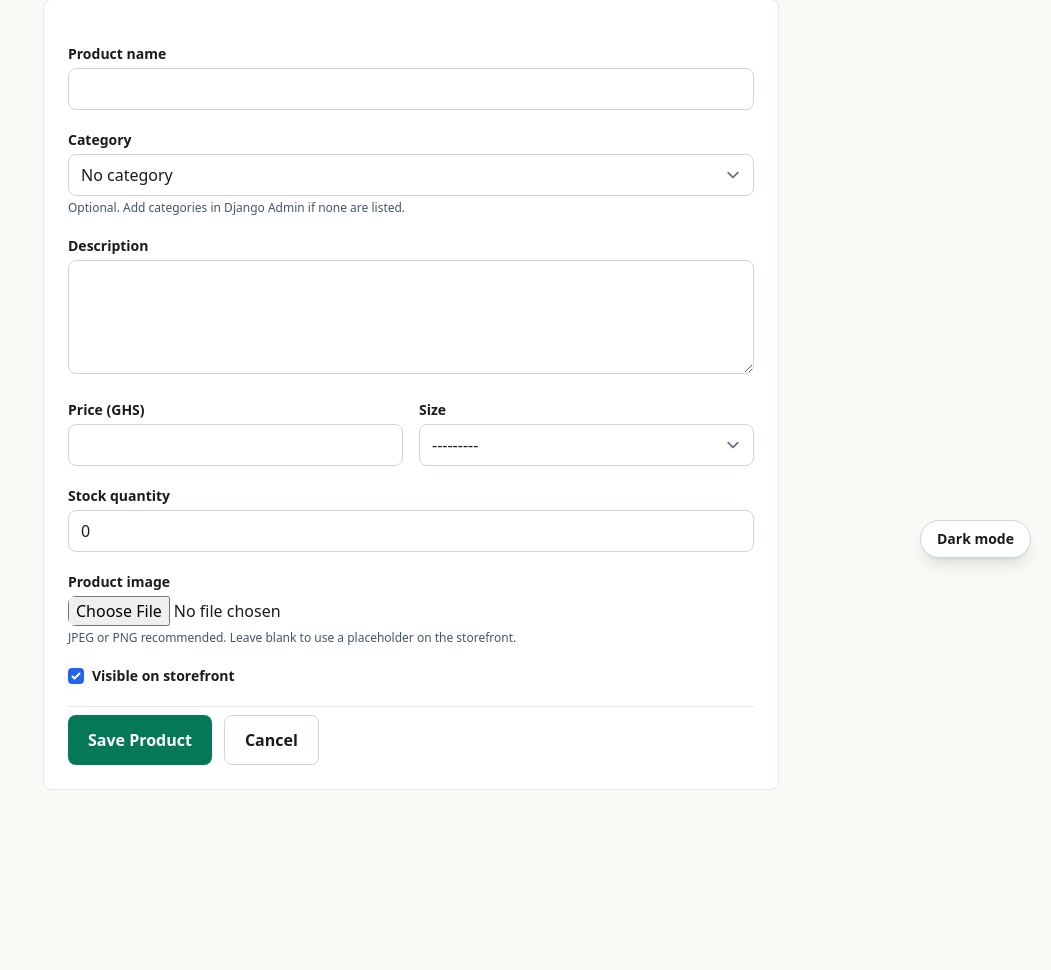
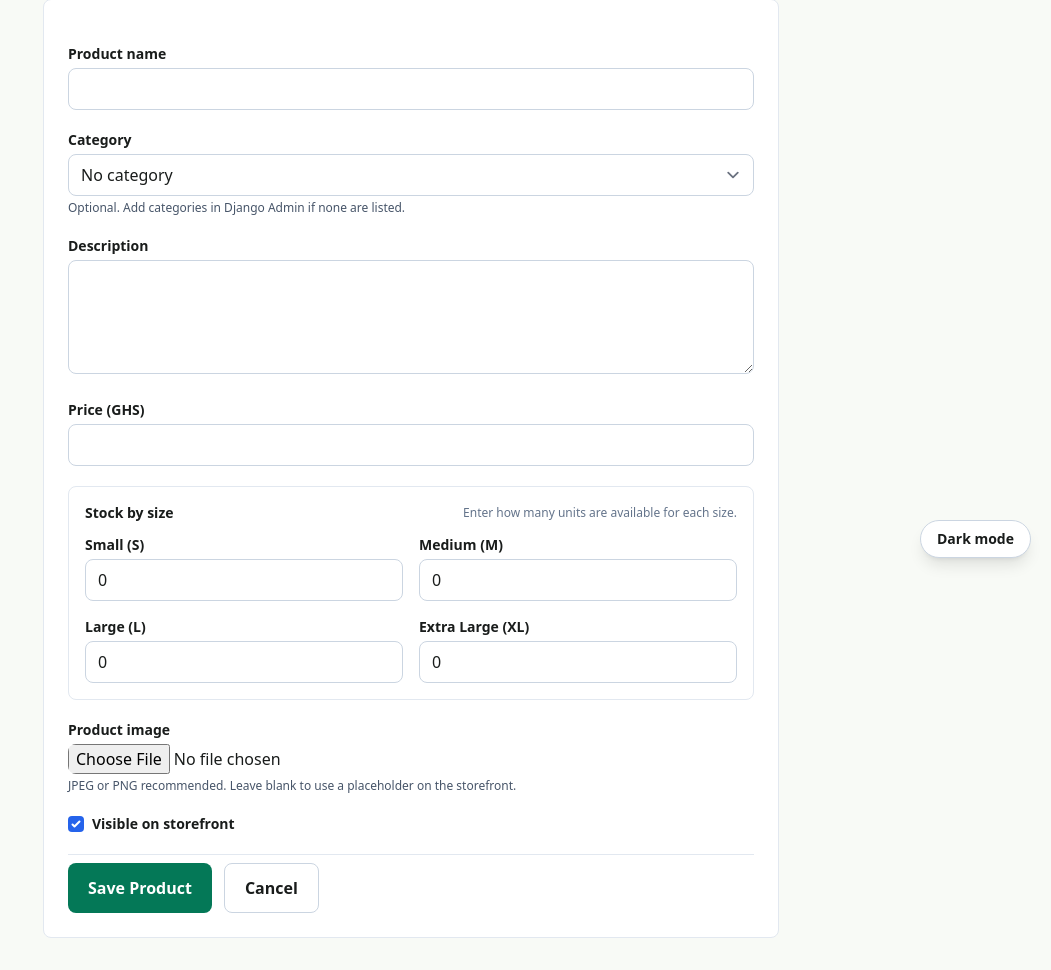
Before and after one commit to devisunknown/technoblade, a Django app: page /admindash/products/add/ in a window 1280 px wide. Shown: the part 222-1192 px from the top of the page, without its empty margins (229-1280 px from the left). Before the commit the page ends 1012 px from the top, so only its background shows below. Run offline with Django 5.2, Linux system fonts and the light colour scheme; a user stored in the database is signed in; data that the repository does not hold is empty; some libraries are stand-ins or nearby versions.

Commit message:
Add size-based stock selection

```diff
--- a/technomom/forms.py
+++ b/technomom/forms.py
@@ -40,16 +40,19 @@ class CheckoutForm(forms.Form):
 
 
 class ProductForm(forms.ModelForm):
+    size_s_stock = forms.IntegerField(required=False, min_value=0, initial=0)
+    size_m_stock = forms.IntegerField(required=False, min_value=0, initial=0)
+    size_l_stock = forms.IntegerField(required=False, min_value=0, initial=0)
+    size_xl_stock = forms.IntegerField(required=False, min_value=0, initial=0)
+
     class Meta:
         model = Product
-        fields = ["name", "category", "description", "price", "size", "stock", "image", "is_active"]
+        fields = ["name", "category", "description", "price", "image", "is_active"]
         labels = {
             "name": "Product name",
             "category": "Category",
             "description": "Description",
             "price": "Price (GHS)",
-            "size": "Size",
-            "stock": "Stock quantity",
             "image": "Product image",
             "is_active": "Visible on storefront",
         }
@@ -61,14 +64,14 @@ class ProductForm(forms.ModelForm):
             "description": forms.Textarea(attrs={"rows": 4}),
             "is_active": forms.CheckboxInput(),
             "price": forms.NumberInput(attrs={"step": "0.01", "min": "0.01"}),
-            "size": forms.Select(choices=Product.SIZE_CHOICES),
-            "stock": forms.NumberInput(attrs={"min": "0"}),
         }
 
     def __init__(self, *args, **kwargs):
         super().__init__(*args, **kwargs)
         self.fields["category"].empty_label = "No category"
         self.fields["is_active"].initial = True
+        for name in ["size_s_stock", "size_m_stock", "size_l_stock", "size_xl_stock"]:
+            self.fields[name].widget.attrs.update({"class": INPUT_CLASS, "min": "0"})
         for field in self.fields.values():
             if isinstance(field.widget, forms.CheckboxInput):
                 field.widget.attrs.update(
@@ -76,3 +79,15 @@ class ProductForm(forms.ModelForm):
                 )
             else:
                 field.widget.attrs.update({"class": INPUT_CLASS})
+
+    def save(self, commit=True):
+        instance = super().save(commit=False)
+        instance.size_stock = {
+            "S": self.cleaned_data.get("size_s_stock") or 0,
+            "M": self.cleaned_data.get("size_m_stock") or 0,
+            "L": self.cleaned_data.get("size_l_stock") or 0,
+            "XL": self.cleaned_data.get("size_xl_stock") or 0,
+        }
+        if commit:
+            instance.save()
+        return instance
--- a/technomom/views.py
+++ b/technomom/views.py
@@ -37,23 +37,27 @@ def _save_cart(request, cart):
 
 
 def _cart_lines(cart):
-    product_ids = [int(product_id) for product_id in cart.keys()]
+    product_ids = [int(product_id) for product_id in cart.keys() if str(product_id).isdigit()]
     products = Product.objects.filter(id__in=product_ids, is_active=True).select_related("category")
     product_map = {str(product.id): product for product in products}
     lines = []
 
-    for product_id, quantity in cart.items():
-        product = product_map.get(str(product_id))
-        if not product:
-            continue
-        quantity = max(1, _positive_int(quantity))
-        lines.append(
-            {
-                "product": product,
-                "quantity": quantity,
-                "subtotal": product.price * quantity,
-            }
-        )
+    for product_id, line_data in cart.items():
+        if isinstance(line_data, dict):
+            product_id = str(product_id)
+            product = product_map.get(product_id)
+            if not product:
+                continue
+            quantity = max(1, _positive_int(line_data.get("quantity")))
+            size = line_data.get("size") or ""
+            lines.append(
+                {
+                    "product": product,
+                    "quantity": quantity,
+                    "size": size,
+                    "subtotal": product.price * quantity,
+                }
+            )
     return lines
 
 
@@ -125,16 +129,30 @@ def shopppingcart(request):
 def add_to_cart(request, product_id):
     product = get_object_or_404(Product, pk=product_id, is_active=True)
     quantity = max(1, _positive_int(request.POST.get("quantity"), default=1))
+    size = (request.POST.get("size") or "").upper()
 
-    if not product.in_stock:
-        messages.error(request, f"{product.name} is currently out of stock.")
+    if size not in dict(Product.SIZE_CHOICES):
+        messages.error("Please select a valid size.")
+        return redirect(product.get_absolute_url())
+
+    available_stock = product.get_stock_for_size(size)
+    if available_stock <= 0:
+        messages.error(f"{product.name} is currently out of stock in {size}.")
         return redirect(product.get_absolute_url())
 
     cart = _cart(request)
-    current_quantity = int(cart.get(str(product.id), 0))
-    cart[str(product.id)] = min(product.stock, current_quantity + quantity)
+    line_key = f"{product.id}:{size}"
+    current_line = cart.get(line_key, {})
+    if isinstance(current_line, int):
+        current_line = {"quantity": current_line, "size": size}
+    current_quantity = _positive_int(current_line.get("quantity"), default=0)
+    new_quantity = min(available_stock, current_quantity + quantity)
+    cart[line_key] = {"quantity": new_quantity, "size": size}
+    product.size_stock = dict(product.size_stock or {})
+    product.size_stock[size] = max(0, product.get_stock_for_size(size) - quantity)
+    product.save(update_fields=["size_stock", "stock", "updated_at"])
     _save_cart(request, cart)
-    messages.success(request, f"{product.name} was added to your cart.")
+    messages.success(request, f"{product.name} ({size}) was added to your cart.")
     return redirect(request.POST.get("next") or "shoppingcart")
 
 
@@ -143,13 +161,16 @@ def add_to_cart(request, product_id):
 def update_cart(request, product_id):
     product = get_object_or_404(Product, pk=product_id, is_active=True)
     quantity = _positive_int(request.POST.get("quantity"), default=0)
+    size = (request.POST.get("size") or "").upper()
     cart = _cart(request)
+    line_key = f"{product.id}:{size}" if size else str(product.id)
 
     if quantity == 0:
-        cart.pop(str(product.id), None)
+        cart.pop(line_key, None)
         messages.info(request, f"{product.name} was removed from your cart.")
     else:
-        cart[str(product.id)] = min(product.stock, quantity)
+        available_stock = product.get_stock_for_size(size) if size else product.stock
+        cart[line_key] = {"quantity": min(available_stock, quantity), "size": size}
         messages.success(request, f"{product.name} quantity was updated.")
 
     _save_cart(request, cart)
@@ -161,7 +182,9 @@ def update_cart(request, product_id):
 def remove_from_cart(request, product_id):
     product = get_object_or_404(Product, pk=product_id)
     cart = _cart(request)
-    cart.pop(str(product.id), None)
+    size = (request.POST.get("size") or "").upper()
+    line_key = f"{product.id}:{size}" if size else str(product.id)
+    cart.pop(line_key, None)
     _save_cart(request, cart)
     messages.info(request, f"{product.name} was removed from your cart.")
     return redirect("shoppingcart")
@@ -222,11 +245,36 @@ def _create_order(request, customer_data):
     )
 
     total = Decimal("0.00")
-    for product_id, quantity in cart.items():
-        product = product_map.get(str(product_id))
+    for line_key, line_data in cart.items():
+        if isinstance(line_data, dict):
+            product_id = str(line_key).split(":", 1)[0]
+            size = (line_data.get("size") or "").upper()
+            product = product_map.get(product_id)
+            if not product:
+                continue
+            quantity = max(1, _positive_int(line_data.get("quantity")))
+            available_stock = product.get_stock_for_size(size)
+            if quantity > available_stock:
+                raise ValueError(f"Only {available_stock} of {product.name} ({size}) is available.")
+
+            OrderItem.objects.create(
+                order=order,
+                product=product,
+                product_name=f"{product.name} ({size})",
+                quantity=quantity,
+                price=product.price,
+            )
+            new_size_stock = dict(product.size_stock or {})
+            new_size_stock[size] = max(0, new_size_stock.get(size, 0) - quantity)
+            product.size_stock = new_size_stock
+            product.save(update_fields=["size_stock", "stock", "updated_at"])
+            total += product.price * quantity
+            continue
+
+        product = product_map.get(str(line_key))
         if not product:
             continue
-        quantity = max(1, _positive_int(quantity))
+        quantity = max(1, _positive_int(line_data))
         if quantity > product.stock:
             raise ValueError(f"Only {product.stock} of {product.name} is available.")
 
--- a/templates/add_product.html
+++ b/templates/add_product.html
@@ -75,7 +75,6 @@
         {% endfor %}
       </div>
 
-      <div class="grid sm:grid-cols-2 gap-4">
       <div>
         <label class="block text-sm font-semibold mb-1" for="{{ form.price.id_for_label }}">{{ form.price.label }}</label>
         {{ form.price }}
@@ -83,21 +82,30 @@
           <p class="text-sm text-red-700 dark:text-red-400 mt-1">{{ error }}</p>
         {% endfor %}
       </div>
+
+      <div class="rounded-lg border border-slate-200 dark:border-slate-700 p-4 space-y-3">
+        <div class="flex items-center justify-between">
+          <h2 class="text-sm font-semibold">Stock by size</h2>
+          <p class="text-xs text-slate-500 dark:text-slate-400">Enter how many units are available for each size.</p>
+        </div>
+        <div class="grid sm:grid-cols-2 gap-4">
           <div>
-          <label class="block text-sm font-semibold mb-1" for="{{ form.size.id_for_label }}">{{ form.size.label }}</label>
-          {{ form.size }}
-          {% for error in form.size.errors %}
-            <p class="text-sm text-red-700 dark:text-red-400 mt-1">{{ error }}</p>
-          {% endfor %}
+            <label class="block text-sm font-semibold mb-1" for="{{ form.size_s_stock.id_for_label }}">Small (S)</label>
+            {{ form.size_s_stock }}
+          </div>
+          <div>
+            <label class="block text-sm font-semibold mb-1" for="{{ form.size_m_stock.id_for_label }}">Medium (M)</label>
+            {{ form.size_m_stock }}
+          </div>
+          <div>
+            <label class="block text-sm font-semibold mb-1" for="{{ form.size_l_stock.id_for_label }}">Large (L)</label>
+            {{ form.size_l_stock }}
+          </div>
+          <div>
+            <label class="block text-sm font-semibold mb-1" for="{{ form.size_xl_stock.id_for_label }}">Extra Large (XL)</label>
+            {{ form.size_xl_stock }}
           </div>
         </div>
-
-      <div>
-        <label class="block text-sm font-semibold mb-1" for="{{ form.stock.id_for_label }}">{{ form.stock.label }}</label>
-        {{ form.stock }}
-        {% for error in form.stock.errors %}
-          <p class="text-sm text-red-700 dark:text-red-400 mt-1">{{ error }}</p>
-        {% endfor %}
       </div>
 
       <div>
--- a/templates/shoppingcart.html
+++ b/templates/shoppingcart.html
@@ -30,6 +30,9 @@
                   <div>
                     <a href="{{ line.product.get_absolute_url }}" class="font-semibold hover:text-emerald-800 dark:hover:text-emerald-400">{{ line.product.name }}</a>
                     <p class="text-sm text-slate-600 dark:text-slate-400">GHS {{ line.product.price }} each</p>
+                    {% if line.size %}
+                      <p class="text-sm text-emerald-700 dark:text-emerald-400">Size: {{ line.size }}</p>
+                    {% endif %}
                   </div>
                   <form action="{% url 'remove_from_cart' line.product.id %}" method="post">
                     {% csrf_token %}
```
Also changed, not shown: technomom/models.py (+29 -0 lines), technomom/tests.py (+22 -4 lines), templates/productdetail.html (+15 -5 lines), technomom/migrations/0003_product_size_stock.py (added). Lines whose indentation alone changed are shown as unchanged.
